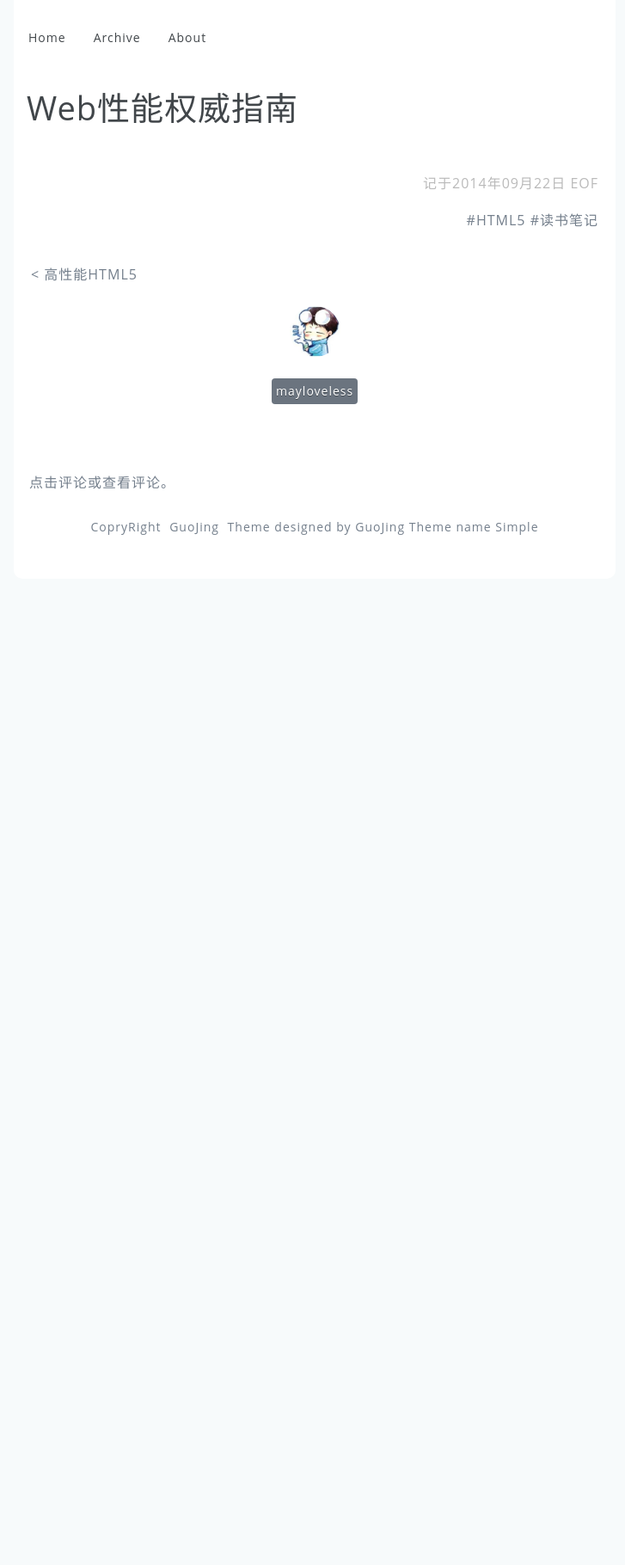
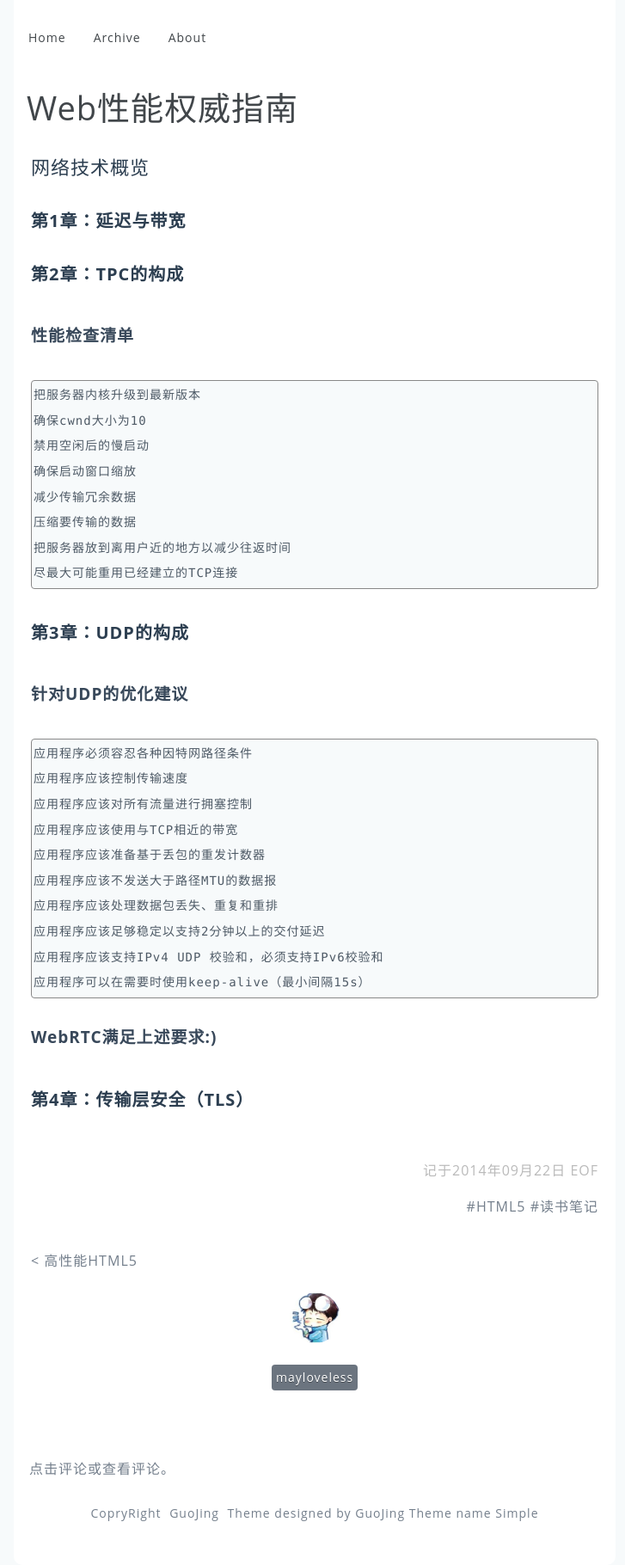
Before and after one commit to mayloveless/wanglingfei.github.com, a Jekyll site: the page built from _posts/techNote/2014-09-22-high-performance-browser-networking.md, in a window 1280 px wide. Shown: the whole page at 86% size, without its empty margins (274-1001 px from the left). Built offline with Jekyll 4.4.1, drawn with Linux system fonts in a browser that asks for light colours; nearby versions of some CDN libraries; library files that are not in the unit come from our copies; Markdown is read by kramdown in place of the engine named in the settings; before the commit the page ends 900 px from its top, so only the background shows below that.

Commit message:
add post

```diff
--- a/_posts/techNote/2014-09-22-high-performance-browser-networking.md
+++ b/_posts/techNote/2014-09-22-high-performance-browser-networking.md
@@ -5,3 +5,38 @@ category: techNote
 description: Web性能权威指南 读书笔记
 tags: HTML5 读书笔记
 ---
+##网络技术概览
+
+###第1章：延迟与带宽
+
+###第2章：TPC的构成
+
+**性能检查清单**
+
+    把服务器内核升级到最新版本
+    确保cwnd大小为10
+    禁用空闲后的慢启动
+    确保启动窗口缩放
+    减少传输冗余数据
+    压缩要传输的数据
+    把服务器放到离用户近的地方以减少往返时间
+    尽最大可能重用已经建立的TCP连接
+
+###第3章：UDP的构成
+
+**针对UDP的优化建议**
+
+    应用程序必须容忍各种因特网路径条件
+    应用程序应该控制传输速度
+    应用程序应该对所有流量进行拥塞控制
+    应用程序应该使用与TCP相近的带宽
+    应用程序应该准备基于丢包的重发计数器
+    应用程序应该不发送大于路径MTU的数据报
+    应用程序应该处理数据包丢失、重复和重排
+    应用程序应该足够稳定以支持2分钟以上的交付延迟
+    应用程序应该支持IPv4 UDP 校验和，必须支持IPv6校验和
+    应用程序可以在需要时使用keep-alive（最小间隔15s）
+
+**WebRTC满足上述要求:)**
+
+###第4章：传输层安全（TLS）
```
